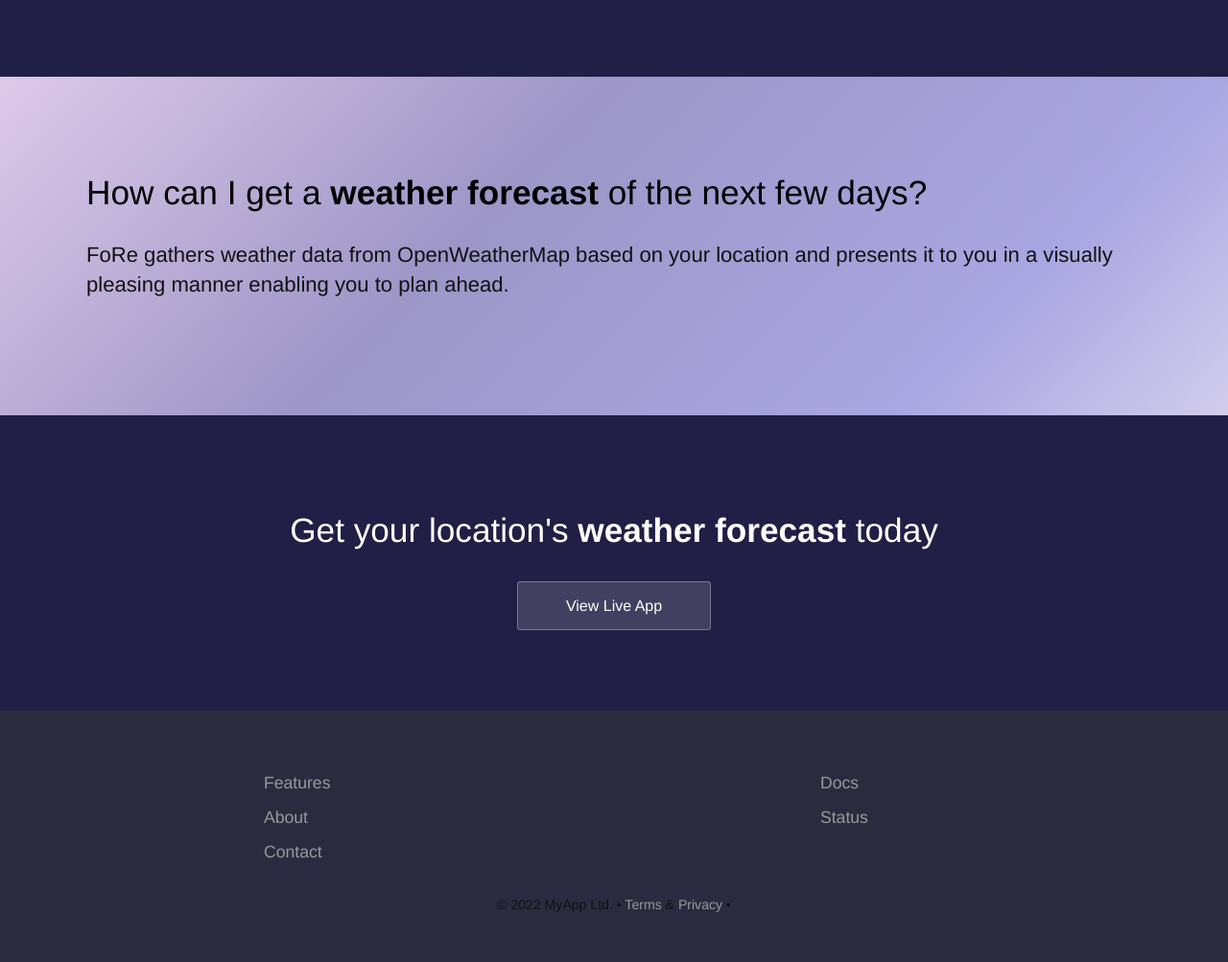
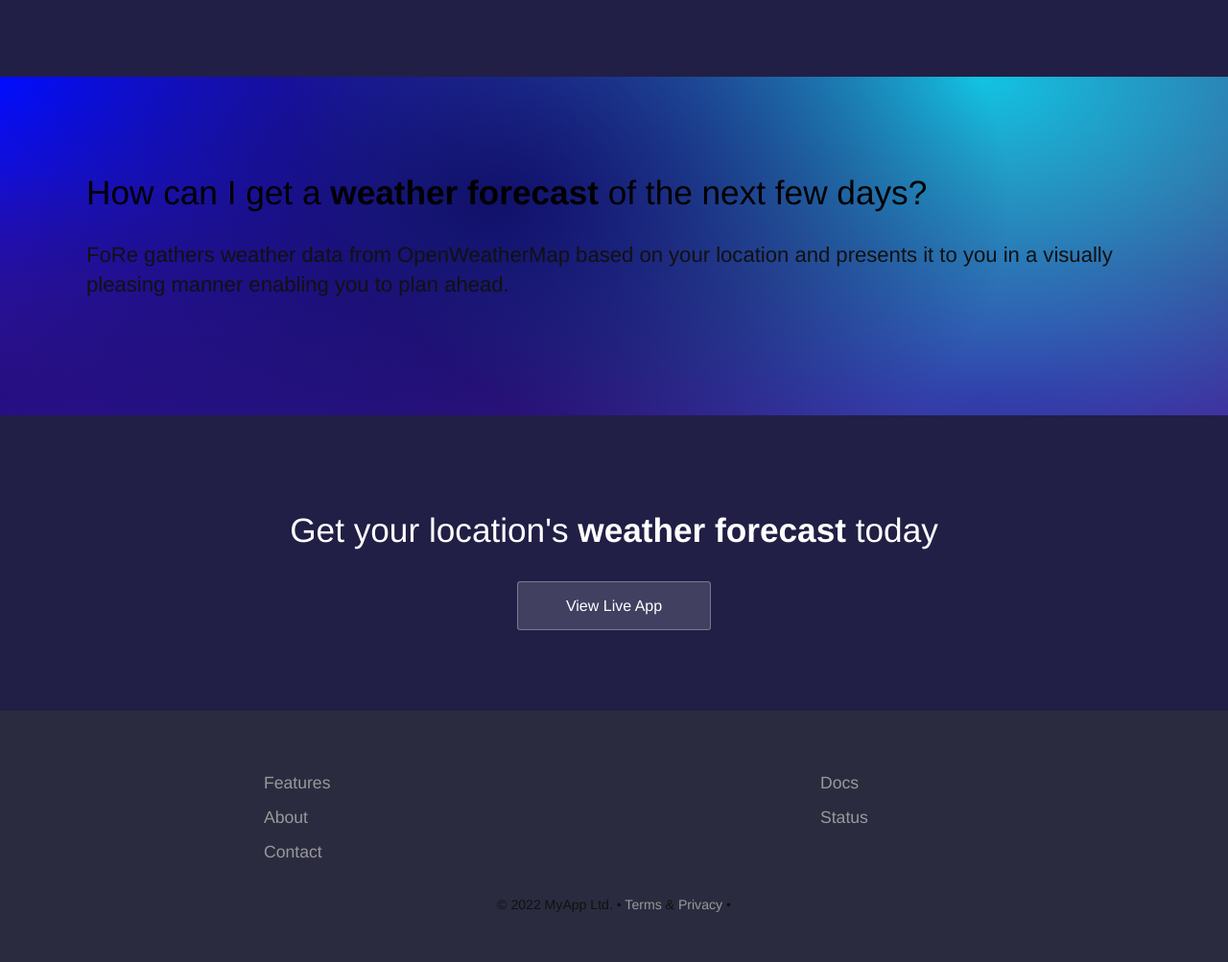
Before and after one commit to Her-o1/my_landing_page, a Jekyll site: the page built from index.html, in a window 1280 px wide. Shown: the part 830-1833 px from the top of the page at 96% size. Built offline with Jekyll 4.4.1, drawn with Linux system fonts in a browser that asks for light colours.

Commit message:
Update layout.scss

```diff
--- a/_sass/layout.scss
+++ b/_sass/layout.scss
@@ -49,7 +49,16 @@ header {
 }
 
 .content {
-	background: linear-gradient(314deg, #f4eff6,#aaa6e1,#9d96c7, #decae9);
+	background-color:hsla(289,67%,24%,1);
+	background-image:
+		radial-gradient(at 40% 20%, hsla(240,73%,24%,1) 0px, transparent 50%),
+		radial-gradient(at 80% 0%, hsla(189,85%,48%,1) 0px, transparent 50%),
+		radial-gradient(at 0% 50%, hsla(252,80%,28%,1) 0px, transparent 50%),
+		radial-gradient(at 80% 50%, hsla(262,87%,31%,1) 0px, transparent 50%),
+		radial-gradient(at 0% 100%, hsla(233,78%,45%,1) 0px, transparent 50%),
+		radial-gradient(at 80% 100%, hsla(242,100%,70%,1) 0px, transparent 50%),
+		radial-gradient(at 0% 0%, hsla(237,100%,50%,1) 0px, transparent 50%);
+	#background: linear-gradient(314deg, #f4eff6,#aaa6e1,#9d96c7, #decae9);
 	padding: 1px 0 0 0;
 	position: relative;
 }
```
